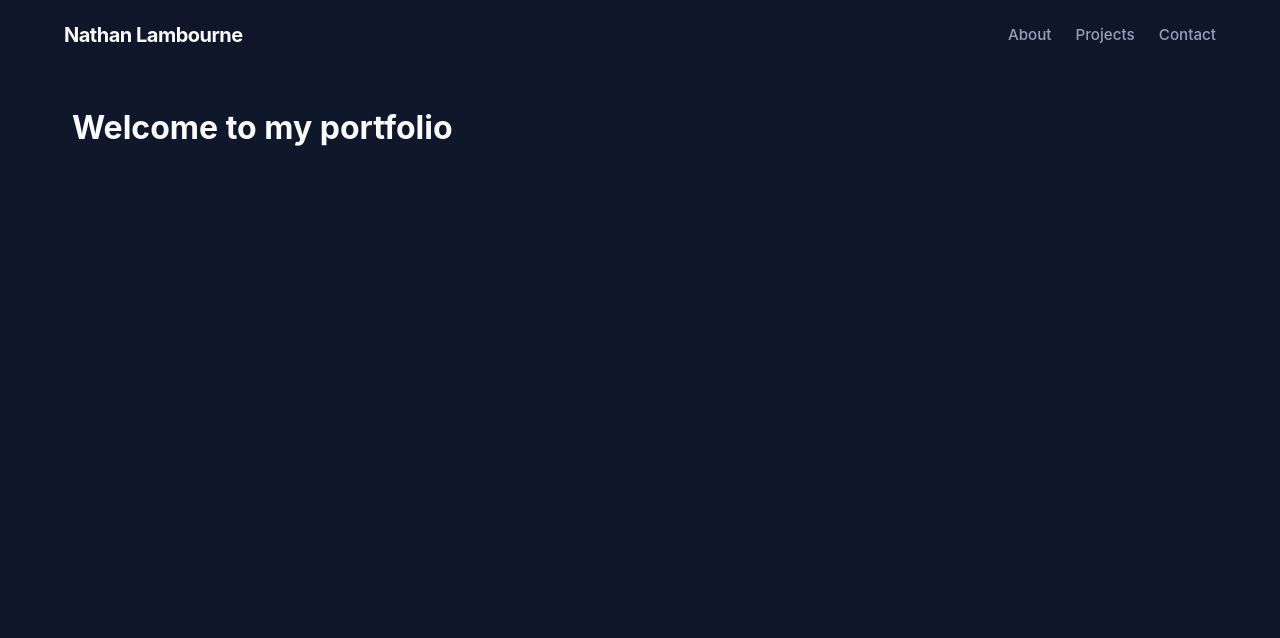
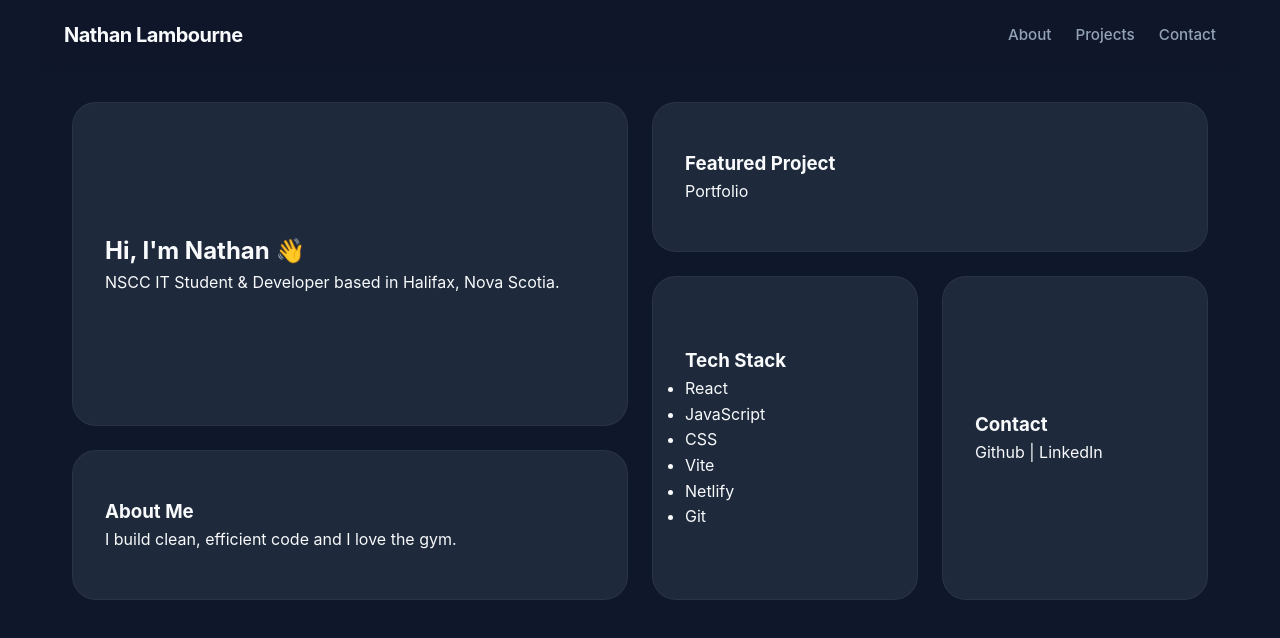
Before and after one commit to NathanGit18/portfolio-v2, a React (Vite) app: page / in a window 1280 px wide. Shown: the top 638 px of the page. Built offline with nearby package versions, Linux system fonts and the light colour scheme.

Commit message:
added a simple bento-box grid layout to the homepage and fill in each box

```diff
--- a/src/App.jsx
+++ b/src/App.jsx
@@ -1,4 +1,5 @@
 import Navbar from './components/Navbar'
+import BentoGrid from './components/BentoGrid';
 
 function App() {
   return (
@@ -6,7 +7,7 @@ function App() {
       <Navbar />
 
       <main className="bento-grid">
-        <h1>Welcome to my portfolio</h1>
+        <BentoGrid />
       </main>
     </div>
   )
--- /dev/null
+++ b/src/components/BentoGrid.css
@@ -0,0 +1,63 @@
+.bento-container {
+    display: grid;
+    grid-template-columns: repeat(4, 1fr);
+    grid-template-rows: repeat(4, minmax(150px, auto));
+    gap: 1.5rem;
+    width: 100%;
+    height: 100%;
+}
+
+.bento-item {
+    background-color: var(--bg-secondary);
+    border-radius: 24px;
+    padding: 2rem;
+    border: 1px solid rgba(255, 255, 255, 0.05);
+    display: flex;
+    flex-direction: column;
+    justify-content: center;
+    transition: transform 0.2s ease, box-shadow 0.2s ease;
+    overflow: hidden;
+}
+
+.bento-item:hover {
+    transform: translateY(-5px);
+    box-shadow: 0 10px 30px -10px rgba(0, 0, 0, 05);
+    border-color: var(--accent);
+}
+
+.area-1 {
+    grid-column: span 2;
+    grid-row: span 2;
+}
+
+.area-2 {
+    grid-column: span 2;
+    grid-row: span 1;
+}
+
+.area-3 {
+    grid-column: span 1;
+    grid-row: span 2;
+}
+
+.area-4 {
+    grid-column: span 1;
+    grid-row: span 2;
+}
+
+.area-5 {
+    grid-column: span 2;
+    grid-row: span 1;
+}
+
+@media (max-width: 768px) {
+  .bento-container {
+    grid-template-columns: 1fr;
+    grid-template-rows: auto;
+  }
+
+  .area-1, .area-2, .area-3, .area-4, .area-5 {
+    grid-column: span 1;
+    grid-row: span 1;
+  }
+}
--- /dev/null
+++ b/src/components/BentoGrid.jsx
@@ -0,0 +1,41 @@
+import './BentoGrid.css';
+
+const BentoGrid = () => {
+    return (
+        <div className="bento-container">
+            <div className="bento-item area-1">
+                <h2>Hi, I'm Nathan 👋</h2>
+                <p>NSCC IT Student & Developer based in Halifax, Nova Scotia.</p>
+            </div>
+
+            <div className="bento-item area-2">
+                <h3>Featured Project</h3>
+                <p>Portfolio</p>
+            </div>
+
+            <div className="bento-item area-3">
+                <h3>Tech Stack</h3>
+                <ul>
+                    <li>React</li>
+                    <li>JavaScript</li>
+                    <li>CSS</li>
+                    <li>Vite</li>
+                    <li>Netlify</li>
+                    <li>Git</li>
+                </ul>
+            </div>
+
+            <div className="bento-item area-4">
+                <h3>Contact</h3>
+                <p>Github | LinkedIn</p>
+            </div>
+
+            <div className="bento-item area-5">
+                <h3>About Me</h3>
+                <p>I build clean, efficient code and I love the gym.</p>
+            </div>
+        </div>
+    );
+};
+
+export default BentoGrid;
```
